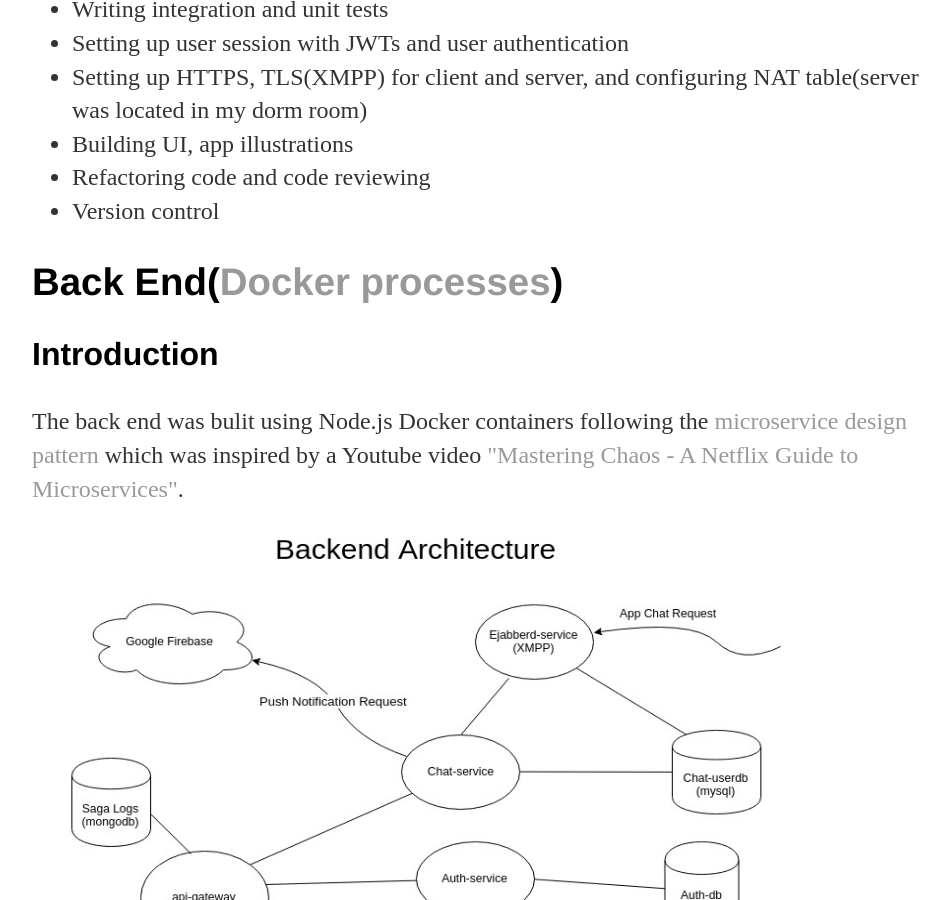
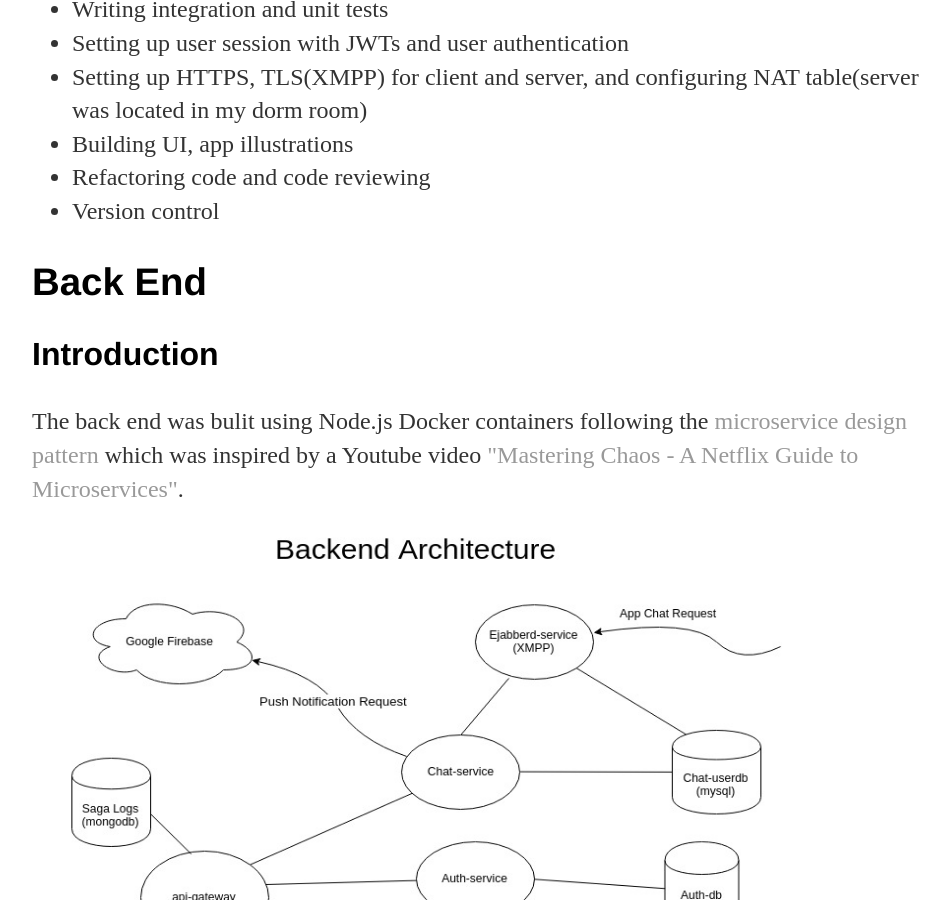
Before and after one commit to jcho7022/jcho7022.github.io, a Jekyll site: the page built from projects/float/index.html, in a window 1280 px wide and 900 px high, scrolled down 2661 px. Shown: the whole window, without its empty margins (160-1110 px from the left). Built offline with Jekyll 4.4.1, drawn with Linux system fonts in a browser that asks for light colours.

Commit message:
Update index.html

```diff
--- a/projects/float/index.html
+++ b/projects/float/index.html
@@ -60,7 +60,7 @@ title: "Float: Map Oriented Virtual Shop Application"
 	<li>Version control</li>
 	</ul>
 
-<h2>Back End(<a href="server_docker.png">Docker processes</a>)</h2>
+<h2>Back End</h2>
 <h3>Introduction</h3>
 <p>The back end was bulit using Node.js Docker containers
 	following the <a href="https://microservices.io/patterns/microservices.html">microservice design pattern</a>
```
